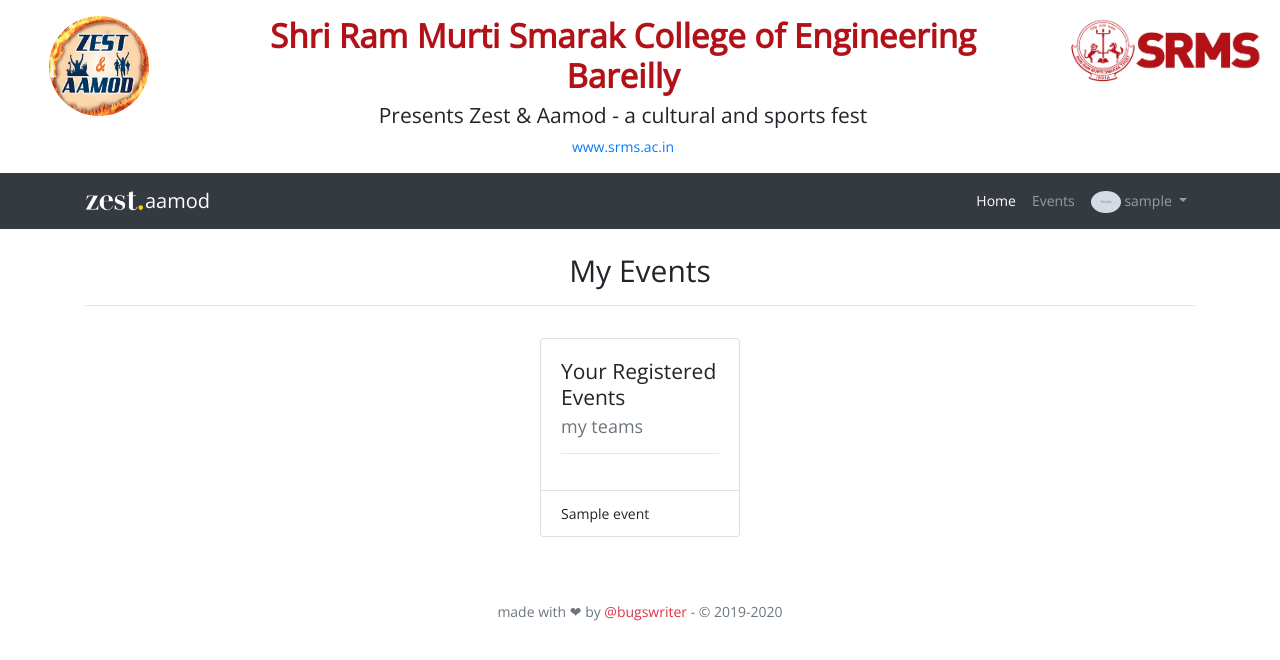
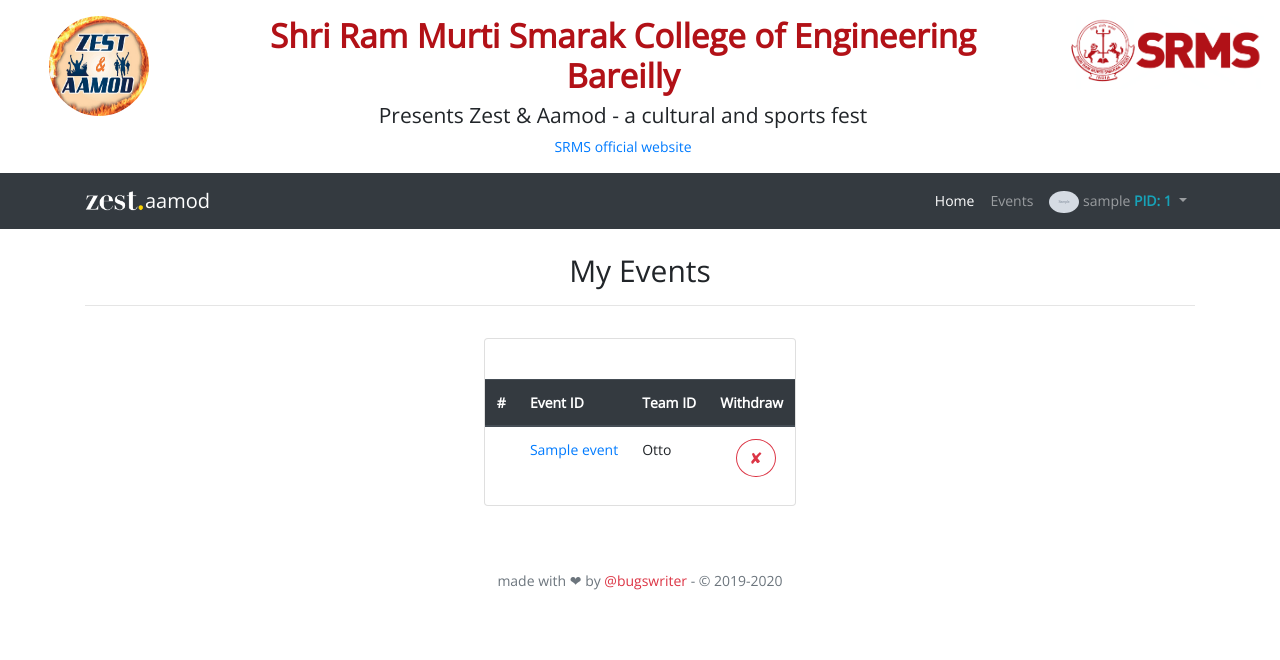
Before and after one commit to Bugswriter/zest-website, a Flask app: page /event/my in a window 1280 px wide. Shown: the top 660 px of the page. Run offline with Flask 2, Linux system fonts and the light colour scheme; a user stored in the database is signed in; tables that the repository leaves empty hold one stand-in row (values such as "Sample post"); grey boxes marked "Sample" are stand-in pictures; some libraries are stand-ins or nearby versions.

Commit message:
event  view

```diff
--- a/zestpkg/contestant/routes.py
+++ b/zestpkg/contestant/routes.py
@@ -20,7 +20,8 @@
 			flash('This event is only for Boys, check your profile', category="info")
 		else:
 			flash('This event is only for Girls, check your profile', category="info")
-		abort(500)
+
+		return redirect(url_for('event.event_page', eid=event.id))
 
 
 	contestant = Contestant.query.filter_by(user_id=current_user.id, event_id=eid).first()
--- a/zestpkg/event/routes.py
+++ b/zestpkg/event/routes.py
@@ -62,6 +62,9 @@
 @event.route('/event/my', methods=['GET', 'POST'])
 @login_required
 def my_events():
+	x = current_user.getTeam()
+	for i in x:
+		print(i)
 	return render_template('myevents.html', events=current_user.getEvents(), title="My Events")
 
 
--- a/zestpkg/models.py
+++ b/zestpkg/models.py
@@ -26,7 +26,14 @@
 	verified = db.Column(db.Boolean, nullable=False, default=False)
 
 	def getTeam(self):
-		return Team.query.filter_by(user_id=self.id)
+		party = Contestant.query.filter_by(user_id=self.id)
+		team = []
+		for i in party:
+			if i.team_id != None:
+				x = Team.query.get(i.team_id)
+				team.append(x)
+
+		return list(set(team))
 
 	def getProfile(self):
 		return self.profile
@@ -39,6 +46,8 @@
 			events.append(event)
 
 		return list(set(events))
+
+
 
 
 
--- a/zestpkg/team/routes.py
+++ b/zestpkg/team/routes.py
@@ -53,7 +53,8 @@
 				flash('This event is only for Boys, check your profile', category="info")
 			else:
 				flash('This event is only for Girls, check your profile', category="info")
-			abort(500)
+
+			return redirect(url_for('event.event_page', eid=event.id))
 
 		contestant = Contestant.query.filter_by(user_id=current_user.id, event_id=eid).first()
 		if contestant != None:
@@ -118,7 +119,8 @@
 			else:
 				flash('This event is only for Girls, check your profile', category="info")
 
-			abort(500)
+			return redirect(url_for('event.event_page', eid=event.id))
+
 
 		team =	Team.query.filter_by(team_code=tcode).first()
 		if team == None:
--- a/zestpkg/templates/account.html
+++ b/zestpkg/templates/account.html
@@ -51,7 +51,6 @@
 				{{ form.submit(class="btn btn-outline-info") }}
 			</div>
 		</form>
-		<a href="" class="btn btn-danger">Delete Account</a>
 	</div>
 </div>
 
--- a/zestpkg/templates/layout.html
+++ b/zestpkg/templates/layout.html
@@ -25,7 +25,7 @@
      <div class="col-8">
        <h1 style="color:#B21117;"><b>Shri Ram Murti Smarak College of Engineering Bareilly</b></h1>
        <h5>Presents Zest & Aamod - a cultural and sports fest</h5>
-        <a href="https://www.srms.ac.in/">www.srms.ac.in</a>
+        <a href="https://www.srms.ac.in/">SRMS official website</a>
      </div>
      <div class="col">
        <img src="{{ url_for('static', filename='images/profile_cover.png') }}" class="" width="200px">
@@ -55,7 +55,7 @@
                   {% else %}
                     <img width="30px" class="rounded-circle" src="{{ url_for('static', filename='profile_pics/'+current_user.profile.image)}}">
                   {% endif %}
-                  <span> {{ current_user.username }}</span>
+                  <span> {{ current_user.username }} <b class="text-info">PID: {{ current_user.id }}</b> </span>
                 </a>
                 <div class="dropdown-menu" aria-labelledby="navbarDropdown" id="nav-dd">
                   <a class="nav-link" href="{{ url_for('profile.profile_card', username=current_user.username) }}">My Profile</a>
--- a/zestpkg/templates/myevents.html
+++ b/zestpkg/templates/myevents.html
@@ -6,19 +6,32 @@
 </div>
 <div class="row justify-content-around">
 	{% if events %}
-	<div class="card m-3" style="max-width: 200px">
-		<div class="card-body">
-	    <h5 class="card-title">Your Registered Events</h5>
-	    <h6 class="card-subtitle mb-2 text-muted">my teams</h6><hr>
+	<div class="card m-3" style="max-width: 40rem;">
+	   <div class="card-body">
 	  </div>
-	  <ul class="list-group list-group-flush">
-		{% for event in events %}
-			<li class="list-group-item">{{ event.title }}</li>
-		{% endfor %}
+	  <table class="table">
+		  <thead class="thead-dark">
+		    <tr>
+		      <th scope="col">#</th>
+		      <th scope="col">Event ID</th>
+		      <th scope="col">Team ID</th>
+		      <th scope="col">Withdraw</th>
+		    </tr>
+		  </thead>
+		  <tbody>
+		  	{% for event in events %}
+			    <tr>
+			      <th scope="row"></th>
+			      <td><a href="{{ url_for('event.event_page', eid=event.id) }}">{{ event.title }}</td>
+			      <td>Otto</td>
+			      <td><a href="#" class='btn btn-outline-danger ml-3 rounded-circle'>✘</a></td>
+			    </tr>
+			{% endfor %}
 
-	</ul>
+		  </tbody>
+		</table>
 
-		</div>
+	</div>
 	{% else %}
 	You are registered in no events
 	<!-- Here if no events are registered -->
--- a/zestpkg/templates/profile.html
+++ b/zestpkg/templates/profile.html
@@ -24,7 +24,8 @@
 	<div class="card-body profile-body">
 		{% if profile %}
 			<h3 class="card-title">{{ profile.name }}</h3>
-			<h6 class="card-subtitle mb-2 text-muted"><a href="{{ url_for('profile.profile_card', username=profile.account.username) }}">@{{ profile.account.username }}</a></h6>
+
+			<h6 class="card-subtitle mb-2 text-muted"><a href="{{ url_for('profile.profile_card', username=profile.account.username) }}">PID: {{ profile.account.id }}</a></h6>
 
 			<table class="table mt-3 profile-details">
 				<tbody>
```
